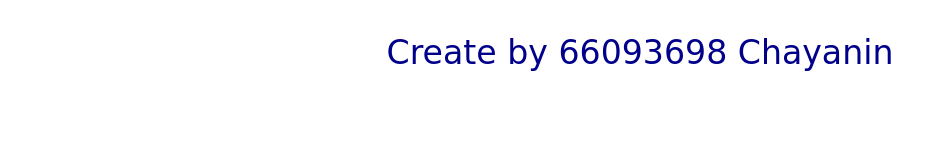
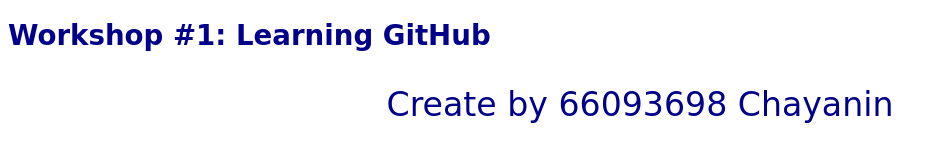
Before and after one commit to chayanin66093698/CSI204, a plain HTML site: page index.html in a window 1280 px wide. Shown: the whole page, without its empty margins (0-946 px from the left). Drawn offline with Linux system fonts and the light colour scheme.

Commit message:
update code for workshop reporting commit

```diff
--- a/index.html
+++ b/index.html
@@ -7,6 +7,7 @@
         <link href="css/style.css" rel="stylesheet">
     </head>
     <body>
-    <center><p>Create by 66093698 Chayanin</p></center>
+    <h1>Workshop #1: Learning GitHub</h1>
+        <center><p>Create by 66093698 Chayanin</p></center>
     </body>
 </html>
```
